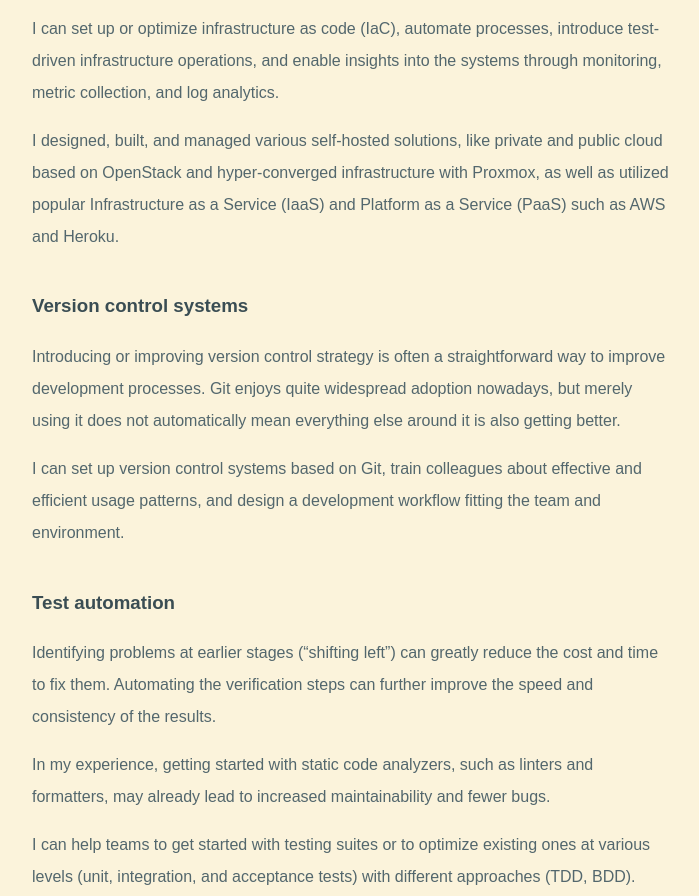
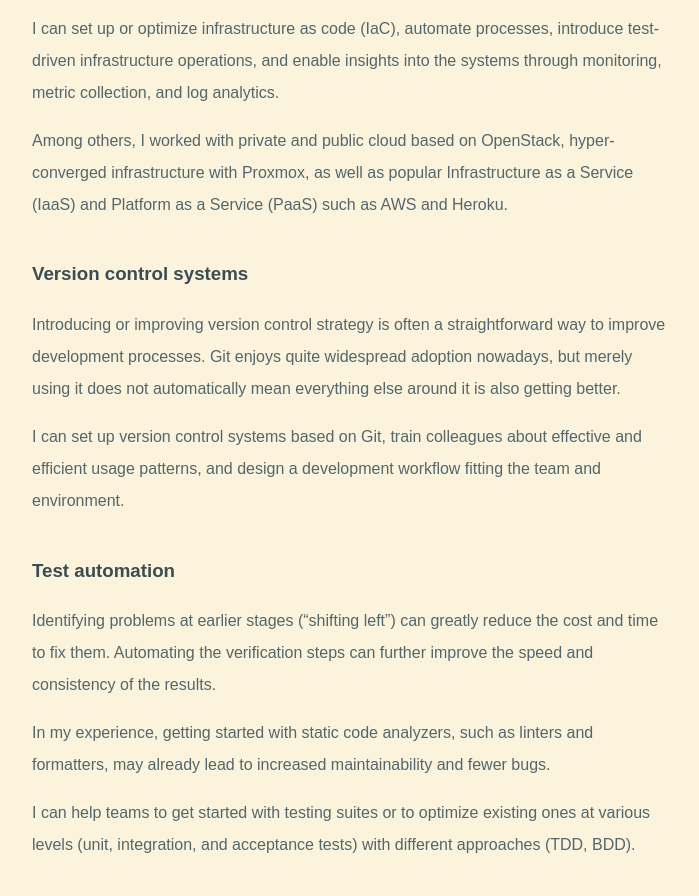
Before and after one commit to ferki/ferki.github.io, a plain HTML site: page pages/services.html in a window 1280 px wide. Shown: the part 1810-2706 px from the top of the page, without its empty margins (288-987 px from the left). Drawn offline with Linux system fonts and the light colour scheme.

Commit message:
Site update

```diff
--- a/pages/services.html
+++ b/pages/services.html
@@ -65,7 +65,7 @@
 
 <p>I can set up or optimize infrastructure as code (IaC), automate processes, introduce test-driven infrastructure operations, and enable insights into the systems through monitoring, metric collection, and log analytics.</p>
 
-<p>I designed, built, and managed various self-hosted solutions, like private and public cloud based on OpenStack and hyper-converged infrastructure with Proxmox, as well as utilized popular Infrastructure as a Service (IaaS) and Platform as a Service (PaaS) such as AWS and Heroku.</p>
+<p>Among others, I worked with private and public cloud based on OpenStack, hyper-converged infrastructure with Proxmox, as well as popular Infrastructure as a Service (IaaS) and Platform as a Service (PaaS) such as AWS and Heroku.</p>
 
 <h3 id="versioncontrolsystems">Version control systems</h3>
 
```
